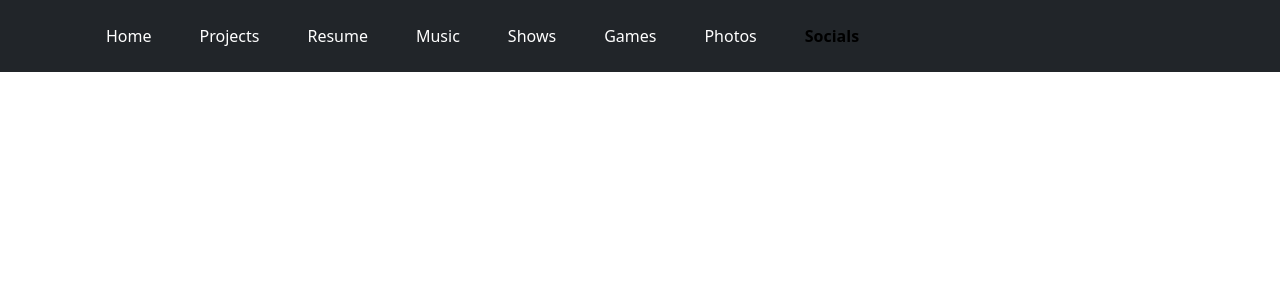
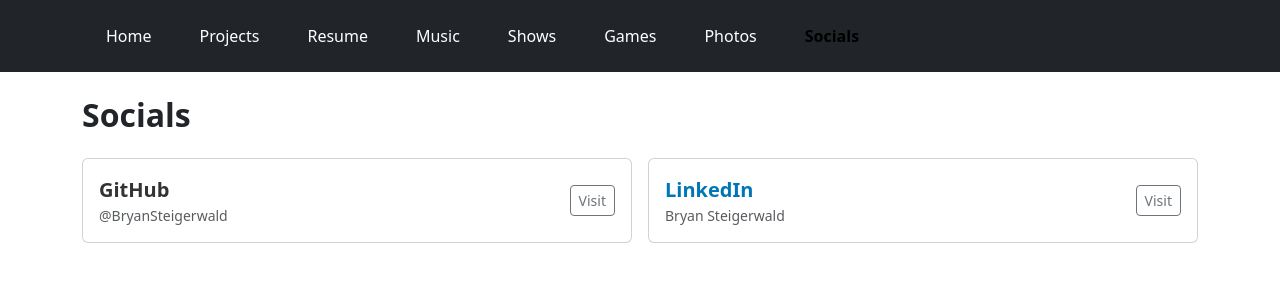
Before and after one commit to BryanSteigerwald/Website-Project, a React (Vite) app: page /socials in a window 1280 px wide. Shown: the top 300 px of the page. Built offline with nearby package versions, Linux system fonts and the light colour scheme; no server answers.

Commit message:
added games page, and socials page

```diff
--- a/src/Pages/GamePage.jsx
+++ b/src/Pages/GamePage.jsx
@@ -1,12 +1,140 @@
-import React from 'react';
-import { Container, Row, Col, Card } from 'react-bootstrap';
+import React, { useState } from 'react';
+import { Container, Tabs, Tab, Row, Col, Card, Badge } from 'react-bootstrap';
+
+const games = [
+  {
+    title: '',
+    cover: '',
+    genre: '',
+    rating: '',
+    status: '', // 'Playing' | 'Completed' | 'Dropped'
+    review: '',
+  },
+];
+
+const competitive = [
+  {
+    title: '',
+    cover: '',
+    rank: '',
+    hours: '',
+    notes: '',
+  },
+];
+
+const achievements = [
+  {
+    title: '',      // achievement name
+    game: '',       // which game
+    description: '',
+    completed: true, // true or false
+  },
+];
+
+const statusColor = {
+  'Playing':   'success',
+  'Completed': 'primary',
+  'Dropped':   'danger',
+};
 
 function GamePage() {
+  const [activeTab, setActiveTab] = useState('library');
+  const [filter, setFilter] = useState('All');
+
+  const filtered = filter === 'All' ? games : games.filter(g => g.status === filter);
+
   return (
-    <Container>
-      {/* Favorite games grid / list */}
-      {/* Could embed a browser game via iframe or canvas */}
-      {/* Game reviews or ratings */}
+    <Container className="py-4">
+      <h2 className="fw-bold mb-3">Games</h2>
+      <Tabs activeKey={activeTab} onSelect={setActiveTab}>
+
+        {/* LIBRARY TAB */}
+        <Tab eventKey="library" title="Library">
+          <div className="d-flex gap-2 my-3">
+            {['All', 'Playing', 'Completed', 'Dropped'].map(s => (
+              <button
+                key={s}
+                onClick={() => setFilter(s)}
+                className={`btn btn-sm ${filter === s ? 'btn-dark' : 'btn-outline-secondary'}`}
+              >
+                {s}
+              </button>
+            ))}
+          </div>
+          <Row className="g-3">
+            {filtered.map((game) => (
+              <Col key={game.title} xs={12} md={6} lg={4}>
+                <Card className="h-100">
+                  {game.cover && (
+                    <Card.Img
+                      variant="top"
+                      src={game.cover}
+                      style={{ height: '200px', objectFit: 'cover' }}
+                    />
+                  )}
+                  <Card.Body>
+                    <div className="d-flex justify-content-between align-items-start mb-1">
+                      <Card.Title className="fw-bold mb-0">{game.title}</Card.Title>
+                      <Badge bg={statusColor[game.status] ?? 'secondary'}>{game.status}</Badge>
+                    </div>
+                    <div className="text-muted small mb-1">{game.genre}</div>
+                    <div className="fw-bold mb-2">⭐ {game.rating}/10</div>
+                    <Card.Text className="small">{game.review}</Card.Text>
+                  </Card.Body>
+                </Card>
+              </Col>
+            ))}
+          </Row>
+        </Tab>
+
+        {/* COMPETITIVE TAB */}
+        <Tab eventKey="competitive" title="Competitive">
+          <Row className="g-3 mt-2">
+            {competitive.map((game) => (
+              <Col key={game.title} xs={12} md={6}>
+                <Card className="h-100">
+                  {game.cover && (
+                    <Card.Img
+                      variant="top"
+                      src={game.cover}
+                      style={{ height: '150px', objectFit: 'cover' }}
+                    />
+                  )}
+                  <Card.Body>
+                    <Card.Title className="fw-bold">{game.title}</Card.Title>
+                    <div className="fw-bold mb-1">🏆 Rank: {game.rank}</div>
+                    <div className="text-muted small mb-2">⏱ {game.hours} hours</div>
+                    <Card.Text className="small">{game.notes}</Card.Text>
+                  </Card.Body>
+                </Card>
+              </Col>
+            ))}
+          </Row>
+        </Tab>
+
+        {/* ACHIEVEMENTS TAB */}
+        <Tab eventKey="achievements" title="Achievements">
+          <Row className="g-3 mt-2">
+            {achievements.map((achievement) => (
+              <Col key={achievement.title} xs={12} md={6}>
+                <Card className="p-3 h-100">
+                  <div className="d-flex align-items-start justify-content-between">
+                    <div>
+                      <div className="fw-bold">{achievement.title}</div>
+                      <div className="text-muted small mb-1">{achievement.game}</div>
+                      <div className="small">{achievement.description}</div>
+                    </div>
+                    <Badge bg={achievement.completed ? 'success' : 'secondary'}>
+                      {achievement.completed ? '✓ Done' : 'In Progress'}
+                    </Badge>
+                  </div>
+                </Card>
+              </Col>
+            ))}
+          </Row>
+        </Tab>
+
+      </Tabs>
     </Container>
   );
 }
--- a/src/Pages/SocialsPage.jsx
+++ b/src/Pages/SocialsPage.jsx
@@ -1,11 +1,48 @@
 import React from 'react';
 import { Container, Row, Col, Card, Button } from 'react-bootstrap';
 
+const socials = [
+  {
+    platform: 'GitHub',
+    handle: '@BryanSteigerwald',
+    url: 'https://github.com/BryanSteigerwald',
+    color: '#333',
+  },
+  {
+    platform: 'LinkedIn',
+    handle: 'Bryan Steigerwald',
+    url: 'https://linkedin.com/in/',
+    color: '#0077b5',
+  },
+];
+
 function SocialsPage() {
   return (
-    <Container>
-      {/* Links to GitHub, LinkedIn, Instagram, Discord, etc. */}
-      {/* Each card has icon, platform name, handle, and link button */}
+    <Container className="py-4">
+      <h2 className="fw-bold mb-4">Socials</h2>
+      <Row className="g-3">
+        {socials.map(({ platform, handle, url, color }) => (
+          <Col key={platform} xs={12} md={6}>
+            <Card className="p-3 h-100">
+              <div className="d-flex align-items-center justify-content-between">
+                <div>
+                  <div className="fw-bold fs-5" style={{ color }}>{platform}</div>
+                  <div className="text-muted small">{handle}</div>
+                </div>
+                <Button
+                  href={url}
+                  target="_blank"
+                  rel="noopener noreferrer"
+                  variant="outline-secondary"
+                  size="sm"
+                >
+                  Visit
+                </Button>
+              </div>
+            </Card>
+          </Col>
+        ))}
+      </Row>
     </Container>
   );
 }
```
